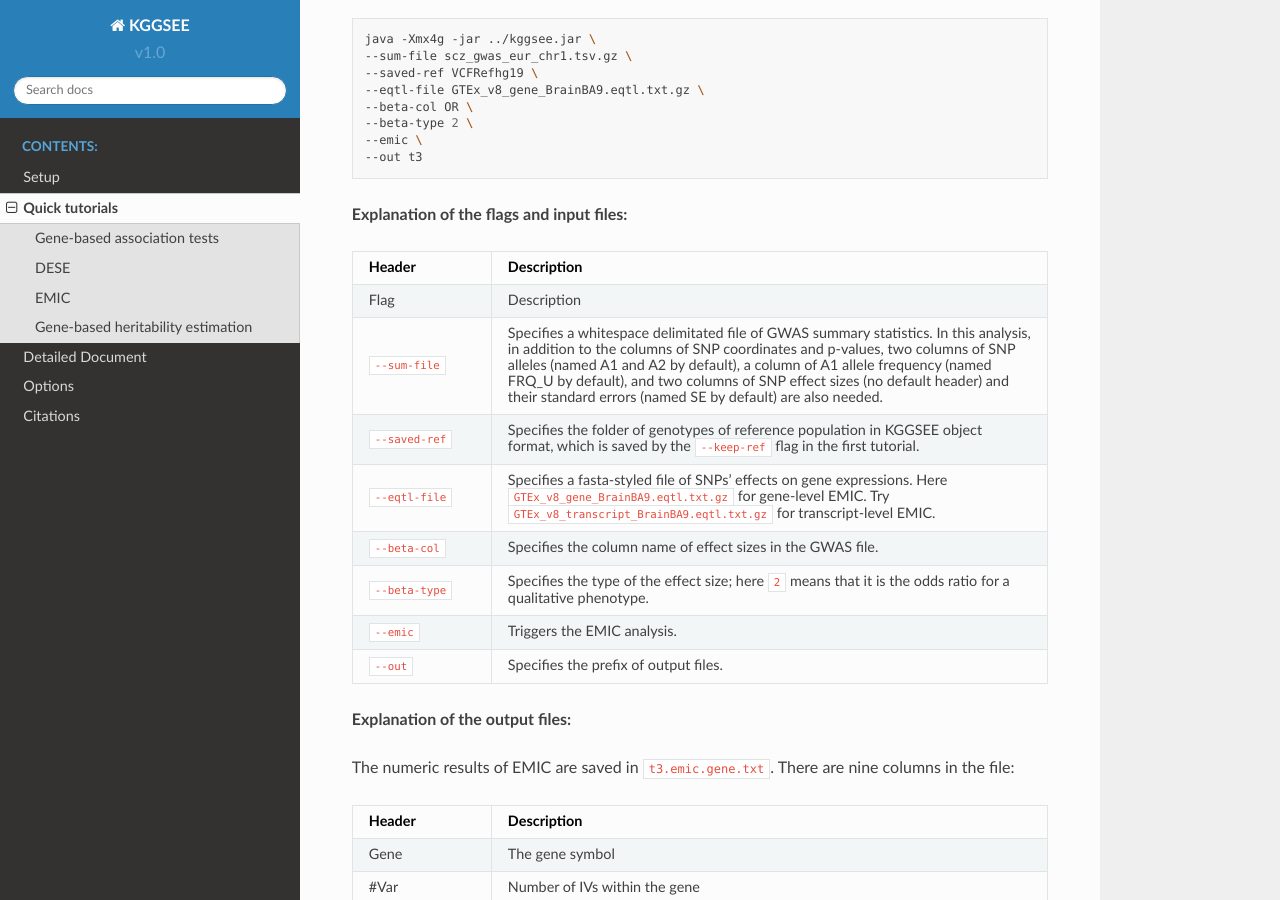
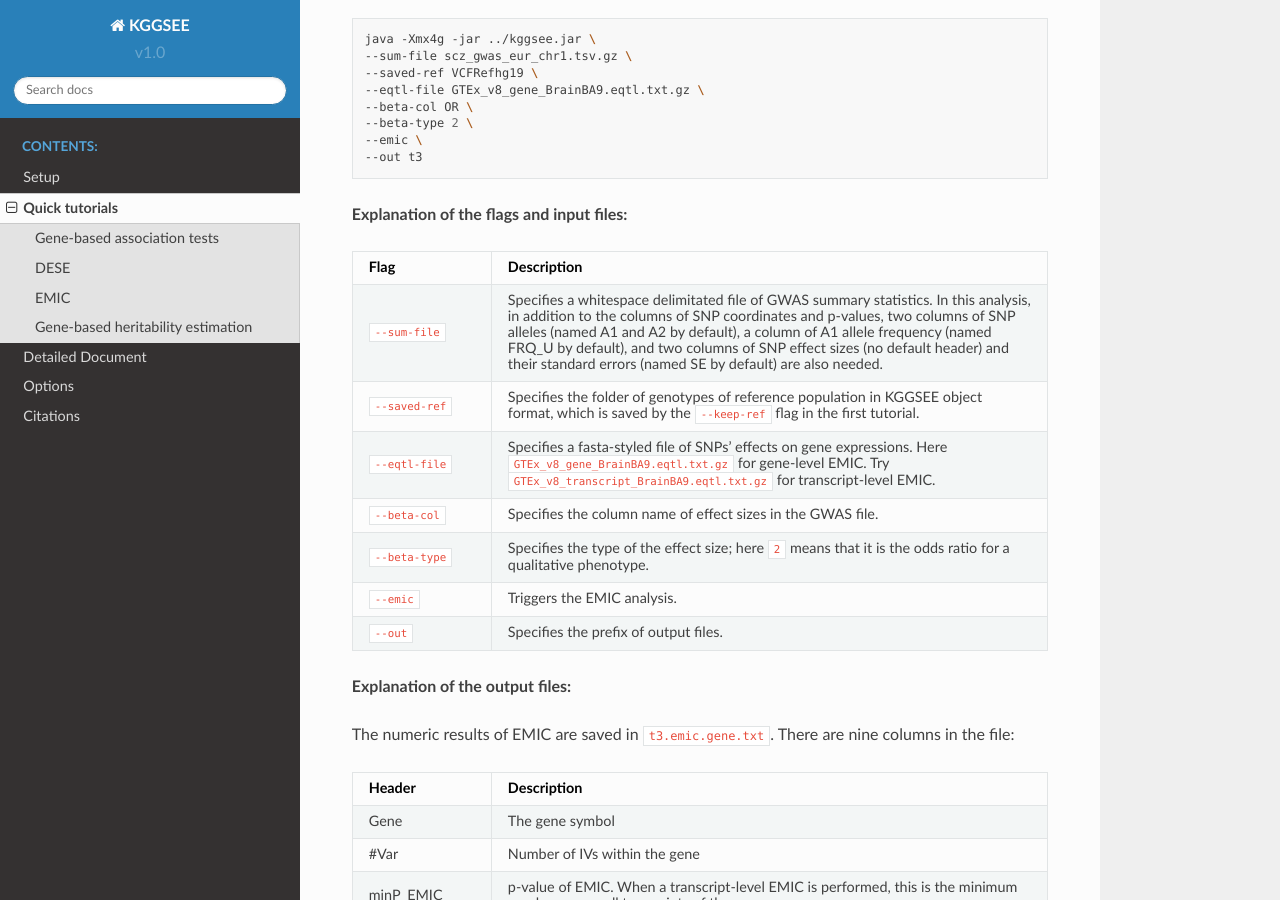
Before and after one commit to pmglab/KGGSEE, a Sphinx documentation site: the page built from doc/source/quick_tutorials.rst, in a window 1280 px wide and 900 px high, scrolled down 3277 px. Built offline with Sphinx 7.4.7 and the Read the Docs theme 2.0.0, drawn with Linux system fonts in a browser that asks for light colours.

Commit message:
Update quick_tutorials.rst

```diff
--- a/doc/source/quick_tutorials.rst
+++ b/doc/source/quick_tutorials.rst
@@ -190,8 +190,6 @@ EMIC inferences gene expressions' causal effect on a complex phenotype with depe
     :header-rows: 1
     :class: tight-table
 
-    * - Header
-      - Description
     * - Flag
       - Description
     * - ``--sum-file``
```
